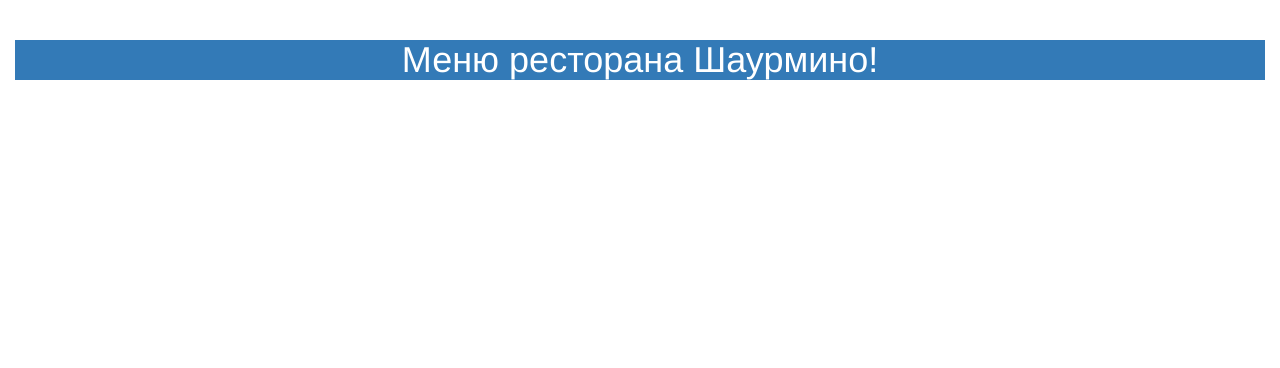
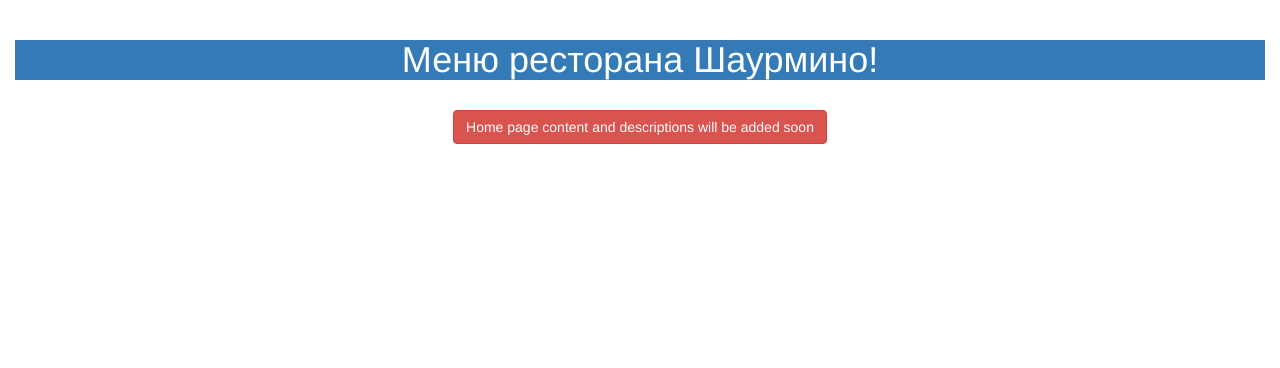
Before and after one commit to vova1995/Django_project, a Django app: page /home in a window 1280 px wide. Shown: the part 52-420 px from the top of the page. Run offline with Django 3.2, Linux system fonts and the light colour scheme; some libraries are stand-ins or nearby versions.

Commit message:
added comments to file for better understanding

```diff
--- a/mysite/catalog/admin.py
+++ b/mysite/catalog/admin.py
@@ -1,4 +1,4 @@
 from django.contrib import admin
 from .models import Catalog
 
-admin.site.register(Catalog)
+admin.site.register(Catalog)#it is in order to show models in django admin
--- a/mysite/my_app/models.py
+++ b/mysite/my_app/models.py
@@ -4,7 +4,7 @@ from django.db.models.signals import post_save
 
 
 # Create your models here.
-class UserProfile(models.Model):
+class UserProfile(models.Model):#we created UserProfile in order to show it in admin and then we used it in profile page
 	user = models.OneToOneField(User)
 	name = models.CharField(max_length=150, default='')
 	surname = models.CharField(max_length=150, default='')
--- a/mysite/my_app/templates/my_app/home.html
+++ b/mysite/my_app/templates/my_app/home.html
@@ -27,7 +27,14 @@
         <div class="col-lg-12">
           <h1 class="text-center p-3 mb-2 bg-primary text-white">Меню ресторана Шаурмино!</h1>
         </div>
+        <br>
+        <br>
+        <div class="text-center">
+          <h1 class="btn btn-danger">{{ title }}</h1>
+        </div>
+
     </div>
   </div>
 
+
 {% endblock %}
--- a/mysite/my_app/views.py
+++ b/mysite/my_app/views.py
@@ -5,9 +5,11 @@ from django.contrib.auth.forms import UserChangeForm, PasswordChangeForm
 from django.contrib.auth import update_session_auth_hash
 
 def home(request):
+	context = {
+		'title' : "Home page content and descriptions will be added soon"# тайтл це назва змінної і якщо ми вставим цю змінну в файд home.html Значення буде відображено
+	}
 
-
-	return render(request, 'my_app/home.html')
+	return render(request, 'my_app/home.html', context)
 
 def register(request):
 	if request.method == 'POST':
--- a/mysite/mysite/settings.py
+++ b/mysite/mysite/settings.py
@@ -37,7 +37,7 @@ INSTALLED_APPS = [
     'django.contrib.sessions',
     'django.contrib.messages',
     'django.contrib.staticfiles',
-    'my_app',
+    'my_app', #added my apps in order to django can see it
     'catalog',
 
 ]
@@ -58,7 +58,7 @@ ROOT_URLCONF = 'mysite.urls'
 TEMPLATES = [
     {
         'BACKEND': 'django.template.backends.django.DjangoTemplates',
-        'DIRS': [os.path.join(BASE_DIR, 'templates')],
+        'DIRS': [os.path.join(BASE_DIR, 'templates')], #it is in order to django see templates
         'APP_DIRS': True,
         'OPTIONS': {
             'context_processors': [
--- a/mysite/mysite/urls.py
+++ b/mysite/mysite/urls.py
@@ -13,7 +13,7 @@ Including another URLconf
     1. Import the include() function: from django.conf.urls import url, include
     2. Add a URL to urlpatterns:  url(r'^blog/', include('blog.urls'))
 """
-from django.conf.urls import url, include
+from django.conf.urls import url, include#include gives us possibility to see and include urls from apps it s searching in my_app and seacrh module urls can be without py
 from django.contrib import admin
 from mysite import views
 
```
Also changed, not shown: README.md.
